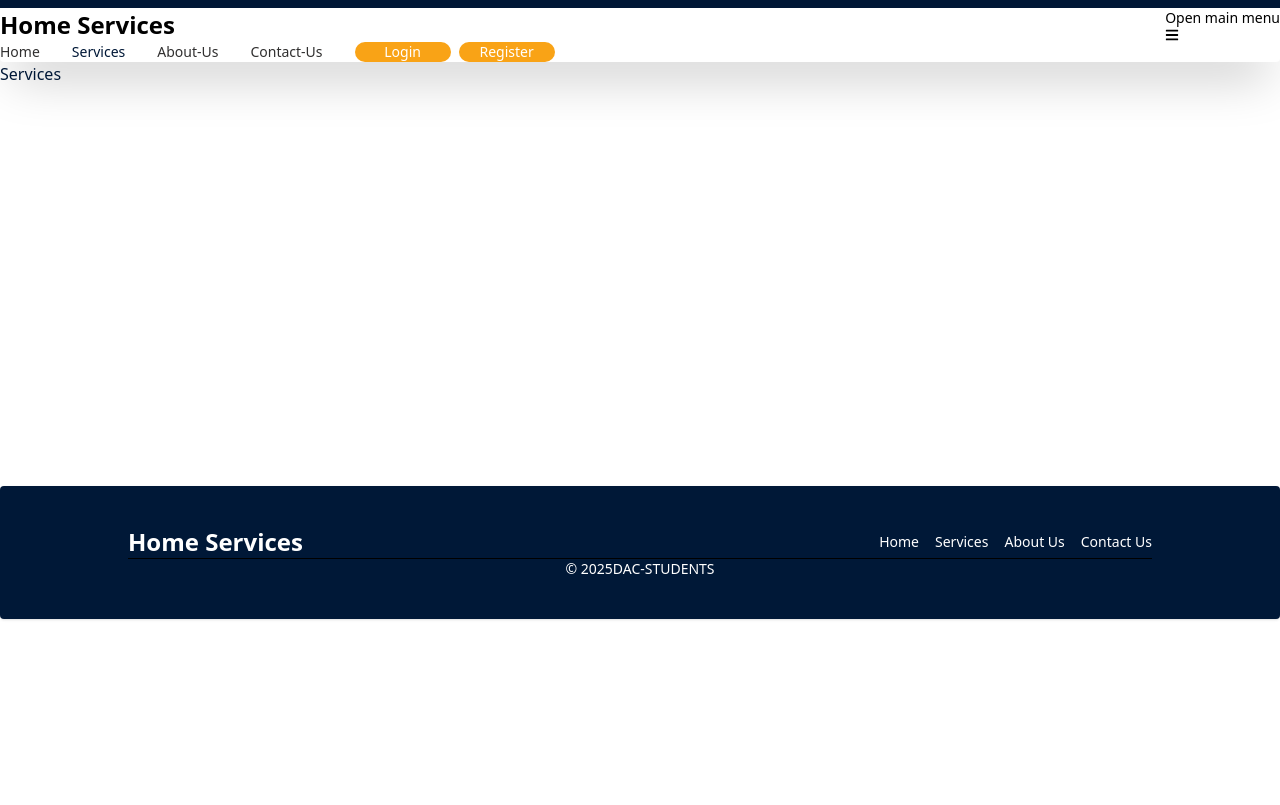
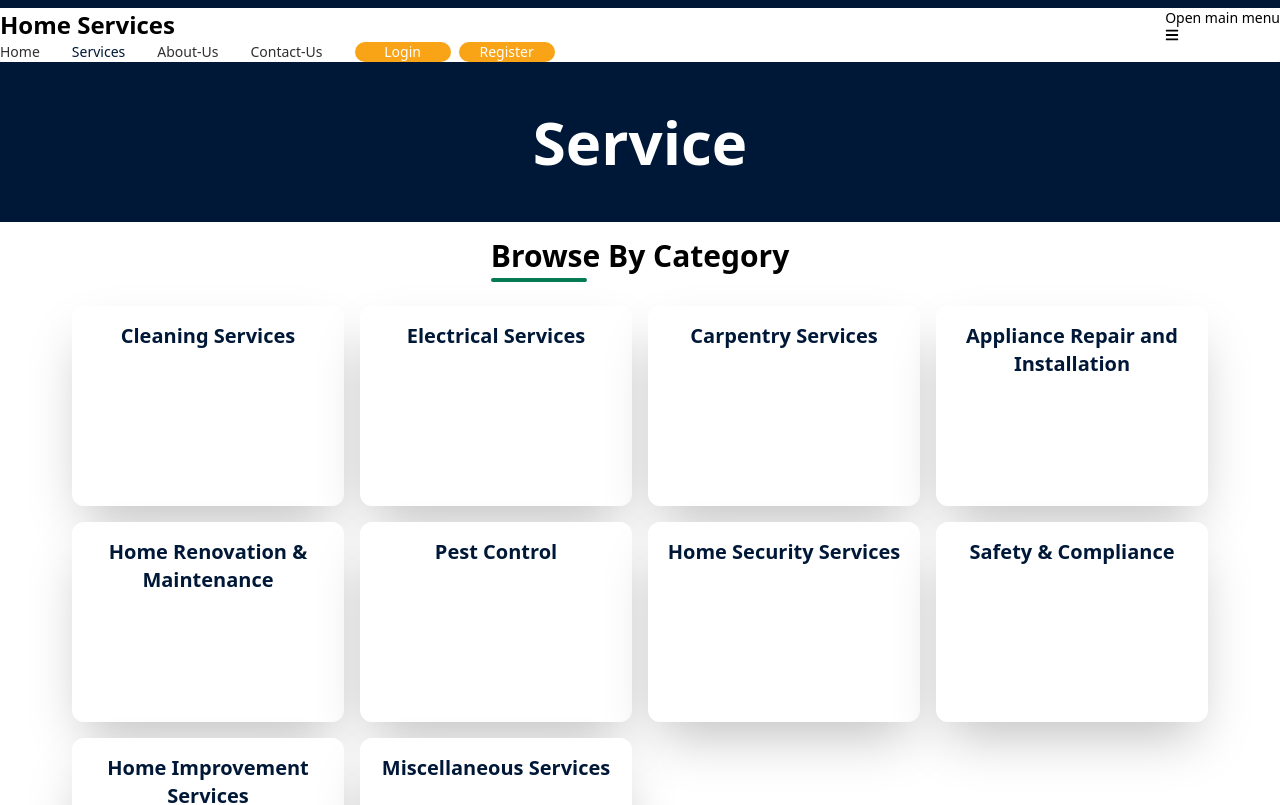
Before and after one commit to Suyog045/home-services-platform, a React (Vite) app in the folder frontend/: page /services in a window 1280 px wide. Shown: the top 805 px of the page. Built offline with nearby package versions, Linux system fonts and the light colour scheme.

Commit message:
Service page done partially

```diff
--- a/frontend/package.json
+++ b/frontend/package.json
@@ -11,6 +11,7 @@
     "postinstall": "flowbite-react patch"
   },
   "dependencies": {
+    "@ant-design/icons": "^6.0.0",
     "@tailwindcss/vite": "^4.1.8",
     "flowbite-react": "^0.11.7",
     "react": "^19.1.0",
--- /dev/null
+++ b/frontend/src/Components/ServicesPage/MultiServiceSection.jsx
@@ -0,0 +1,129 @@
+import React from "react";
+import ServicePageCard from "./ServicePageCard";
+
+// Dummy data (you can move this to a separate file if preferred)
+const services = [
+  {
+    category: "Cleaning Services",
+    items: [
+      "Home deep cleaning",
+      "Bathroom cleaning",
+      "Kitchen cleaning",
+      "Sofa & carpet cleaning",
+      "Water tank cleaning",
+      "Pest control & termite treatment"
+    ]
+  },
+  {
+    category: "Electrical Services",
+    items: [
+      "Fan, light & switch installation",
+      "Inverter & stabilizer setup",
+      "Wiring and circuit repair",
+      "MCB, fuse, and circuit board fixes",
+      "Electrical appliance installation"
+    ]
+  },
+  {
+    category: "Carpentry Services",
+    items: [
+      "Door and window repair",
+      "Furniture repair and polishing",
+      "Modular kitchen fittings",
+      "Wardrobe or shelf installation",
+      "Wooden flooring work"
+    ]
+  },
+  {
+    category: "Appliance Repair and Installation",
+    items: [
+      "AC servicing & repair",
+      "Washing machine repair",
+      "Refrigerator repair",
+      "Water purifier service",
+      "Microwave, chimney, and geyser servicing"
+    ]
+  },
+  {
+    category: "Home Renovation & Maintenance",
+    items: [
+      "Painting (interior & exterior)",
+      "POP & false ceiling",
+      "Wallpaper installation",
+      "Waterproofing",
+      "Civil work (tiling, flooring, etc.)"
+    ]
+  },
+  {
+    category: "Pest Control",
+    items: [
+      "Cockroach control",
+      "Termite control",
+      "Rodent control",
+      "Bedbug treatment",
+      "General disinfection"
+    ]
+  },
+  {
+    category: "Home Security Services",
+    items: [
+      "CCTV installation & repair",
+      "Doorbell camera setup",
+      "Smart lock setup",
+      "Alarm system installation"
+    ]
+  },
+  {
+    category: "Safety & Compliance",
+    items: [
+      "Fire extinguisher installation",
+      "Smoke detector setup",
+      "Gas leak detector installation"
+    ]
+  },
+  {
+    category: "Home Improvement Services",
+    items: [
+      "Interior design & consultation",
+      "Modular furniture setup",
+      "Home automation setup",
+      "Curtain rod, mirror, and frame fitting"
+    ]
+  },
+  {
+    category: "Miscellaneous Services",
+    items: [
+      "Packers & Movers",
+      "Handyman for odd jobs",
+      "Home sanitization",
+      "Garden & landscaping",
+      "Swimming pool maintenance"
+    ]
+  }
+];
+
+const MultiServiceSection = () => {
+  return (
+    <div className="w-full">
+      <div className="flex flex-col gap-2 items-center">
+        <div className="text-center">
+          <h2 className="text-black text-3xl font-semibold mb-1 whitespace-normal">
+            Browse By Category
+          </h2>
+          <div className="w-24 h-1 bg-green-600 rounded-3xl" />
+        </div>
+
+        <div className="grid grid-cols-1 gap-4 md:grid-cols-4 p-4">
+          {services.map((service, index) => (
+            <ServicePageCard
+              key={index}
+              category={service.category}
+            />
+          ))}
+        </div>
+      </div>
+    </div>
+  );
+};
+
+export default MultiServiceSection;
--- /dev/null
+++ b/frontend/src/Components/ServicesPage/ServiceHeroSection.jsx
@@ -0,0 +1,14 @@
+import { Button } from 'flowbite-react'
+import React from 'react'
+
+const ServiceHeroSection = () => {
+    return (
+        <div className='h-40 bg-primary mb-4 flex justify-center gap-10 '>
+            <div className='flex gap-5 flex-col justify-center'>
+                <h2 className='text-white text-6xl font-bold text-wrap '>Service</h2>
+            </div>
+        </div>
+    )
+}
+
+export default ServiceHeroSection
--- /dev/null
+++ b/frontend/src/Components/ServicesPage/ServicePageCard.jsx
@@ -0,0 +1,14 @@
+import React from 'react';
+
+const ServicePageCard = ({ category }) => {
+  return (
+    <div className='w-68 h-50 rounded-xl shadow-2xl bg-white p-4'>
+      <div className='text-primary text-center'>
+        <p className='text-xl font-semibold mb-2'>{category}</p>
+
+      </div>
+    </div>
+  );
+};
+
+export default ServicePageCard;
--- a/frontend/src/Components/ServicesPage/ServicesLayout.jsx
+++ b/frontend/src/Components/ServicesPage/ServicesLayout.jsx
@@ -1,8 +1,13 @@
 import React from 'react'
+import ServiceHeroSection from './ServiceHeroSection'
+import MultiServiceSection from './MultiServiceSection'
 
 const ServicesLayout = () => {
   return (
-    <div className='text-primary h-100'>Services</div>
+    <div className='text-primary'>
+         <ServiceHeroSection/>
+         <MultiServiceSection/>
+    </div>
   )
 }
 
```
Also changed, not shown: frontend/src/Components/HomePage/ServiceCard.jsx (indentation only), 1 other file (tests, documents, lock files or other folders).
